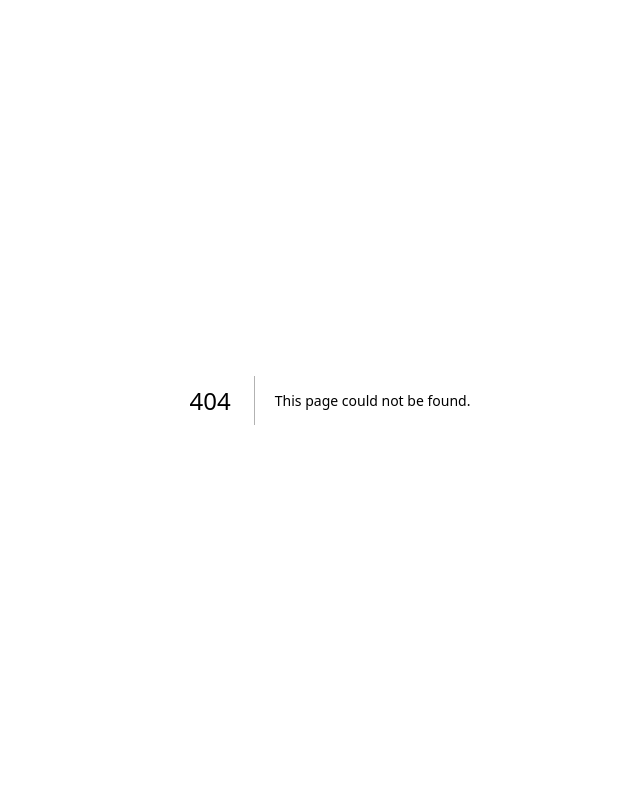
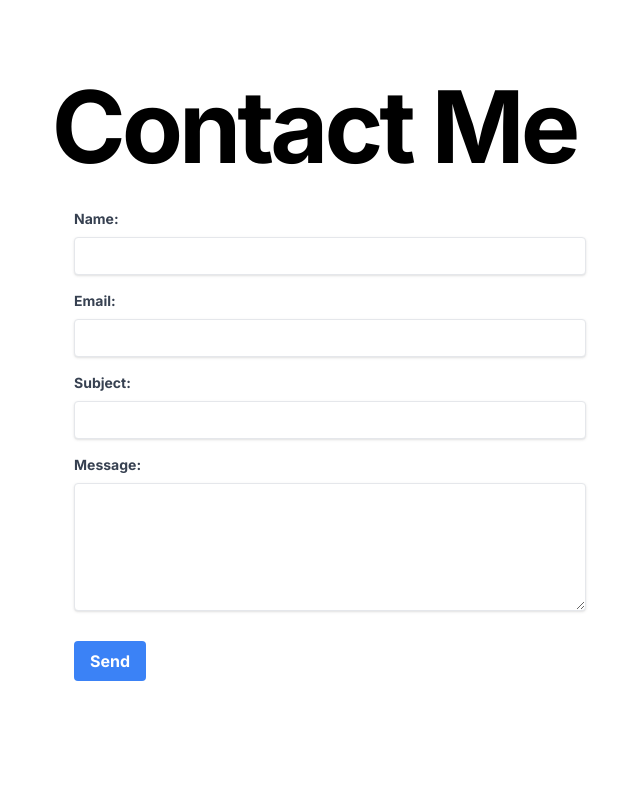
Before and after one commit to joshuadanpeterson/portfolio-blog, a Next.js app: page /contact in a window 1280 px wide. Before the commit this address had no page. Shown: the top 800 px of the page, without its empty margins (310-950 px from the left). Built offline with nearby package versions, Linux system fonts and the light colour scheme.

Commit message:
feat(contact/): Added contact page

```diff
--- /dev/null
+++ b/src/app/contact/page.tsx
@@ -0,0 +1,128 @@
+// src/app/contact/page.tsx
+"use client";
+
+import { useState } from "react";
+import { useRouter } from "next/navigation";
+
+const ContactPage = () => {
+  const [formData, setFormData] = useState({
+    name: "",
+    email: "",
+    subject: "",
+    message: "",
+  });
+
+  const router = useRouter();
+
+  const handleChange = (e) => {
+    const { name, value } = e.target;
+    setFormData({
+      ...formData,
+      [name]: value,
+    });
+  };
+
+  const handleSubmit = async (e) => {
+    e.preventDefault();
+    const response = await fetch("/api/contact", {
+      method: "POST",
+      headers: {
+        "Content-Type": "application/json",
+      },
+      body: JSON.stringify(formData),
+    });
+    if (response.ok) {
+      router.push("/contact/success");
+    } else {
+      // Handle error (e.g., display an error message)
+      alert("There was an error sending your message. Please try again later.");
+    }
+  };
+
+  return (
+    <div className="flex flex-col items-center justify-center mt-16 mb-16">
+      <h1 className="text-5xl md:text-8xl font-bold tracking-tighter leading-tight md:pr-8">
+        Contact Me
+      </h1>
+      <form className="w-full max-w-lg mt-5" onSubmit={handleSubmit}>
+        <div className="mb-4">
+          <label
+            className="block text-gray-700 text-sm font-bold mb-2"
+            htmlFor="name"
+          >
+            Name:
+          </label>
+          <input
+            className="shadow appearance-none border rounded w-full py-2 px-3 text-gray-700 leading-tight focus:outline-none focus:shadow-outline"
+            id="name"
+            type="text"
+            name="name"
+            value={formData.name}
+            onChange={handleChange}
+            required
+          />
+        </div>
+        <div className="mb-4">
+          <label
+            className="block text-gray-700 text-sm font-bold mb-2"
+            htmlFor="email"
+          >
+            Email:
+          </label>
+          <input
+            className="shadow appearance-none border rounded w-full py-2 px-3 text-gray-700 leading-tight focus:outline-none focus:shadow-outline"
+            id="email"
+            type="email"
+            name="email"
+            value={formData.email}
+            onChange={handleChange}
+            required
+          />
+        </div>
+        <div className="mb-4">
+          <label
+            className="block text-gray-700 text-sm font-bold mb-2"
+            htmlFor="subject"
+          >
+            Subject:
+          </label>
+          <input
+            className="shadow appearance-none border rounded w-full py-2 px-3 text-gray-700 leading-tight focus:outline-none focus:shadow-outline"
+            id="subject"
+            type="text"
+            name="subject"
+            value={formData.subject}
+            onChange={handleChange}
+            required
+          />
+        </div>
+        <div className="mb-6">
+          <label
+            className="block text-gray-700 text-sm font-bold mb-2"
+            htmlFor="message"
+          >
+            Message:
+          </label>
+          <textarea
+            className="shadow appearance-none border rounded w-full py-2 px-3 text-gray-700 leading-tight focus:outline-none focus:shadow-outline h-32"
+            id="message"
+            name="message"
+            value={formData.message}
+            onChange={handleChange}
+            required
+          ></textarea>
+        </div>
+        <div className="flex items-center justify-between">
+          <button
+            className="bg-blue-500 hover:bg-blue-700 text-white font-bold py-2 px-4 rounded focus:outline-none focus:shadow-outline"
+            type="submit"
+          >
+            Send
+          </button>
+        </div>
+      </form>
+    </div>
+  );
+};
+
+export default ContactPage;
--- /dev/null
+++ b/src/app/contact/success.tsx
@@ -0,0 +1,23 @@
+// @/app/contact/success
+// Success page for the contact form.
+
+const SuccessPage = () => {
+  return (
+    <div className="flex flex-col items-center justify-center mt-16 mb-16">
+      <h1 className="text-5xl md:text-8xl font-bold tracking-tighter leading-tight md:pr-8">
+        Thank You!
+      </h1>
+      <p className="text-lg mt-5 md:pl-8 text-center md:text-left max-w-2xl">
+        Your message has been sent successfully. We will get back to you soon.
+      </p>
+      <a
+        href="/"
+        className="mt-10 bg-blue-500 hover:bg-blue-700 text-white font-bold py-2 px-4 rounded focus:outline-none focus:shadow-outline"
+      >
+        Go Back Home
+      </a>
+    </div>
+  );
+};
+
+export default SuccessPage;
```
